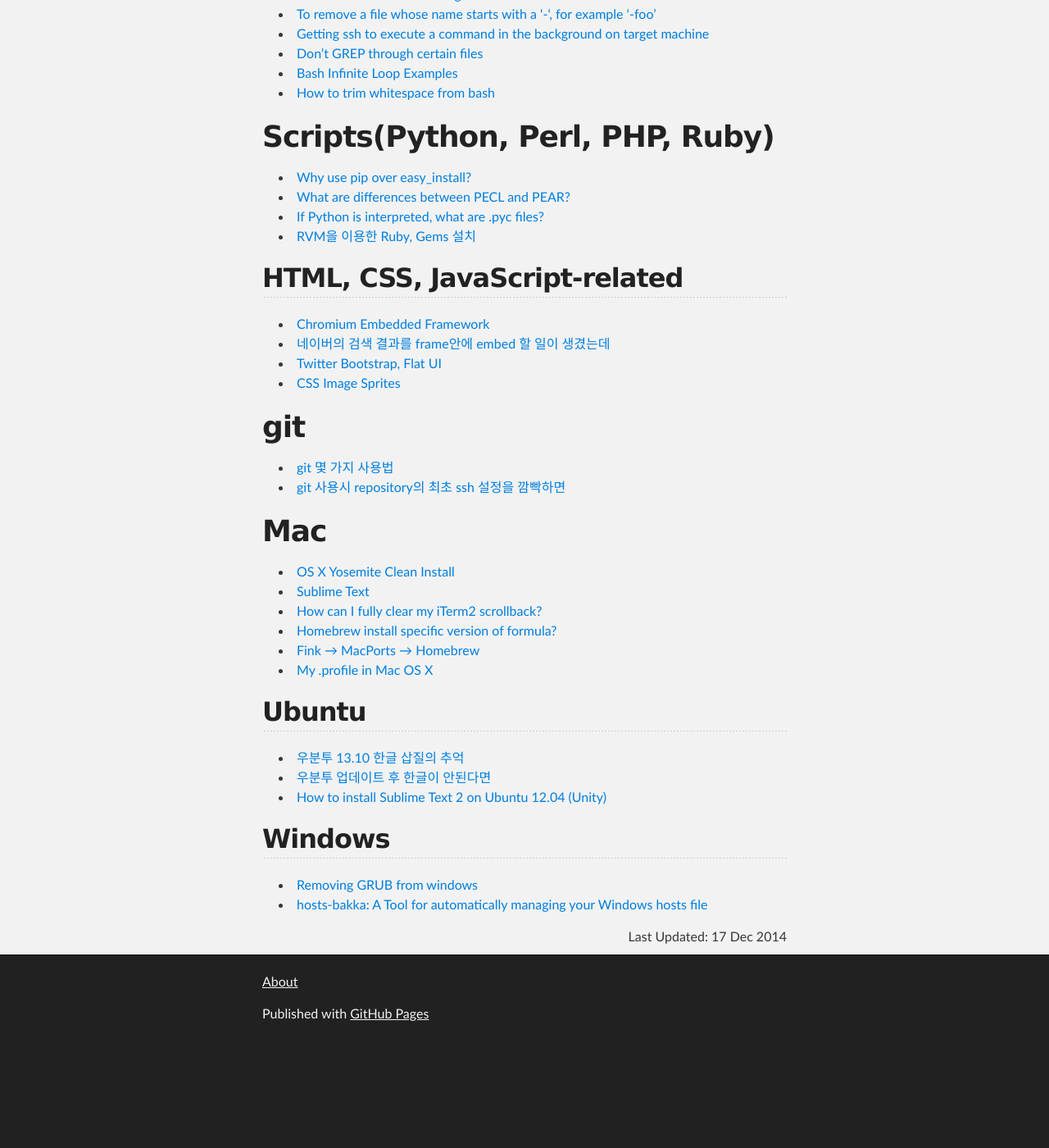
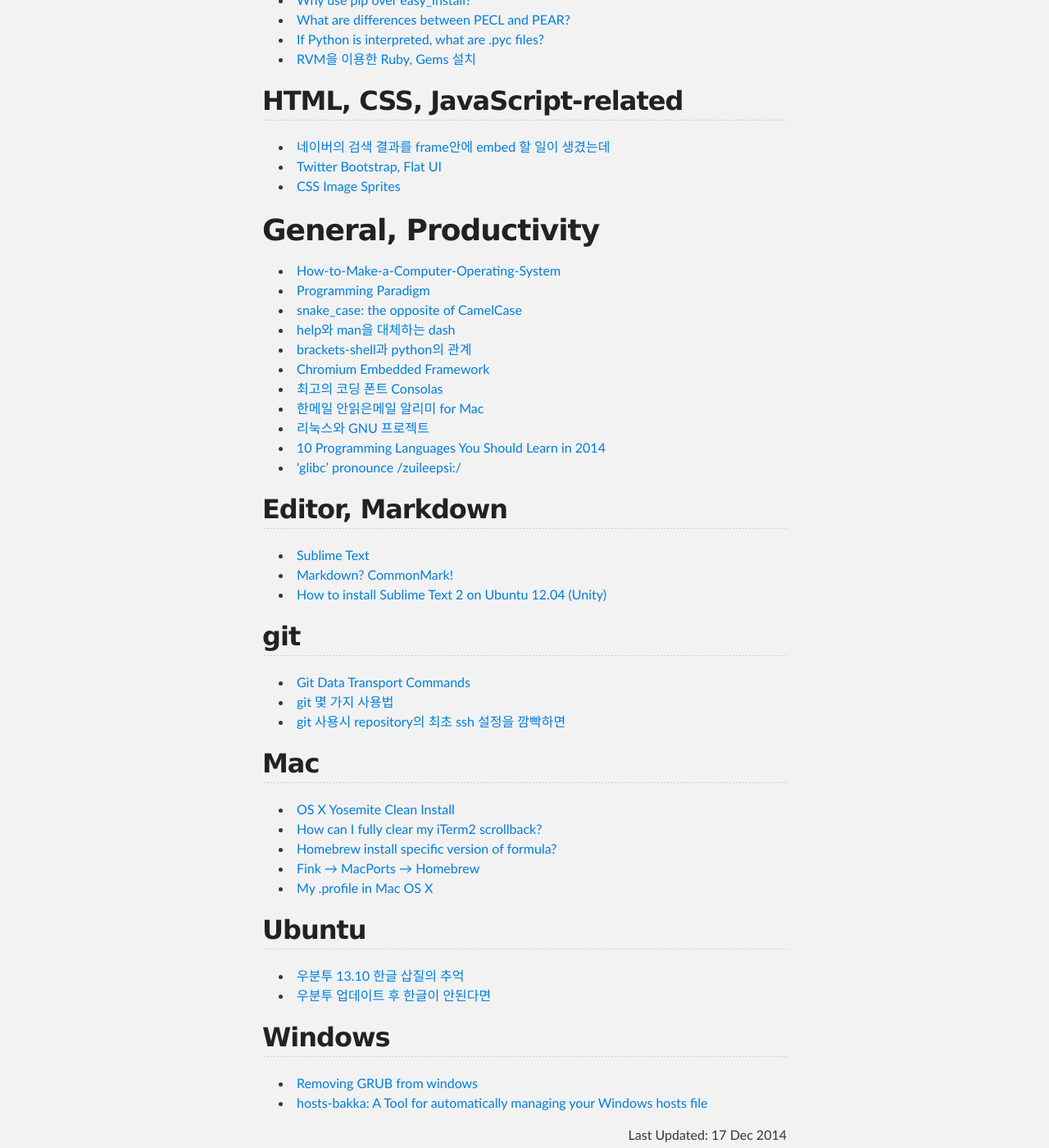
Before and after one commit to Umaigenomu/likejazz.github.io, a Jekyll site: the page built from index.md, in a window 1280 px wide and 1400 px high, scrolled down 2783 px. Shown: the whole window at 82% size. Built offline with Jekyll 4.4.1, drawn with Linux system fonts in a browser that asks for light colours; before the commit the page ends 4056 px from its top, so only the background shows below that; some of the changed text lies outside the part shown.

Commit message:
publishing

```diff
--- a/index.md
+++ b/index.md
@@ -112,18 +103,35 @@
 - [RVM을 이용한 Ruby, Gems 설치][1601]
 
 ## HTML, CSS, JavaScript-related
-- [Chromium Embedded Framework][1404]
 - [네이버의 검색 결과를 frame안에 embed 할 일이 생겼는데][1403]
 - [Twitter Bootstrap, Flat UI][1402]
 - [CSS Image Sprites][1401]
 
-# git
+# General, Productivity
+- [How-to-Make-a-Computer-Operating-System][2306]
+- [Programming Paradigm][2305]
+- [snake_case: the opposite of CamelCase][2303]
+- [help와 man을 대체하는 dash][2302]
+- [brackets-shell과 python의 관계][1114]
+- [Chromium Embedded Framework][1404]
+- [최고의 코딩 폰트 Consolas][2006]
+- [한메일 안읽은메일 알리미 for Mac][1604]
+- [리눅스와 GNU 프로젝트][1518]
+- [10 Programming Languages You Should Learn in 2014][1603]
+- ['glibc' pronounce /zuileepsi:/][1807]
+
+## Editor, Markdown
+- [Sublime Text][2005]
+- [Markdown? CommonMark!][2301]
+- [How to install Sublime Text 2 on Ubuntu 12.04 (Unity)][1901]
+
+## git
+- [Git Data Transport Commands][2304]
 - [git 몇 가지 사용법][1702]
 - [git 사용시 repository의 최초 ssh 설정을 깜빡하면][1701]
 
-# Mac
+## Mac
 - [OS X Yosemite Clean Install][2007]
-- [Sublime Text][2005]
 - [How can I fully clear my iTerm2 scrollback?][2004]
 - [Homebrew install specific version of formula?][2003]
 - [Fink → MacPorts → Homebrew][2002]
```
Also changed, not shown: other parts of index.md (+8 -15 lines).
